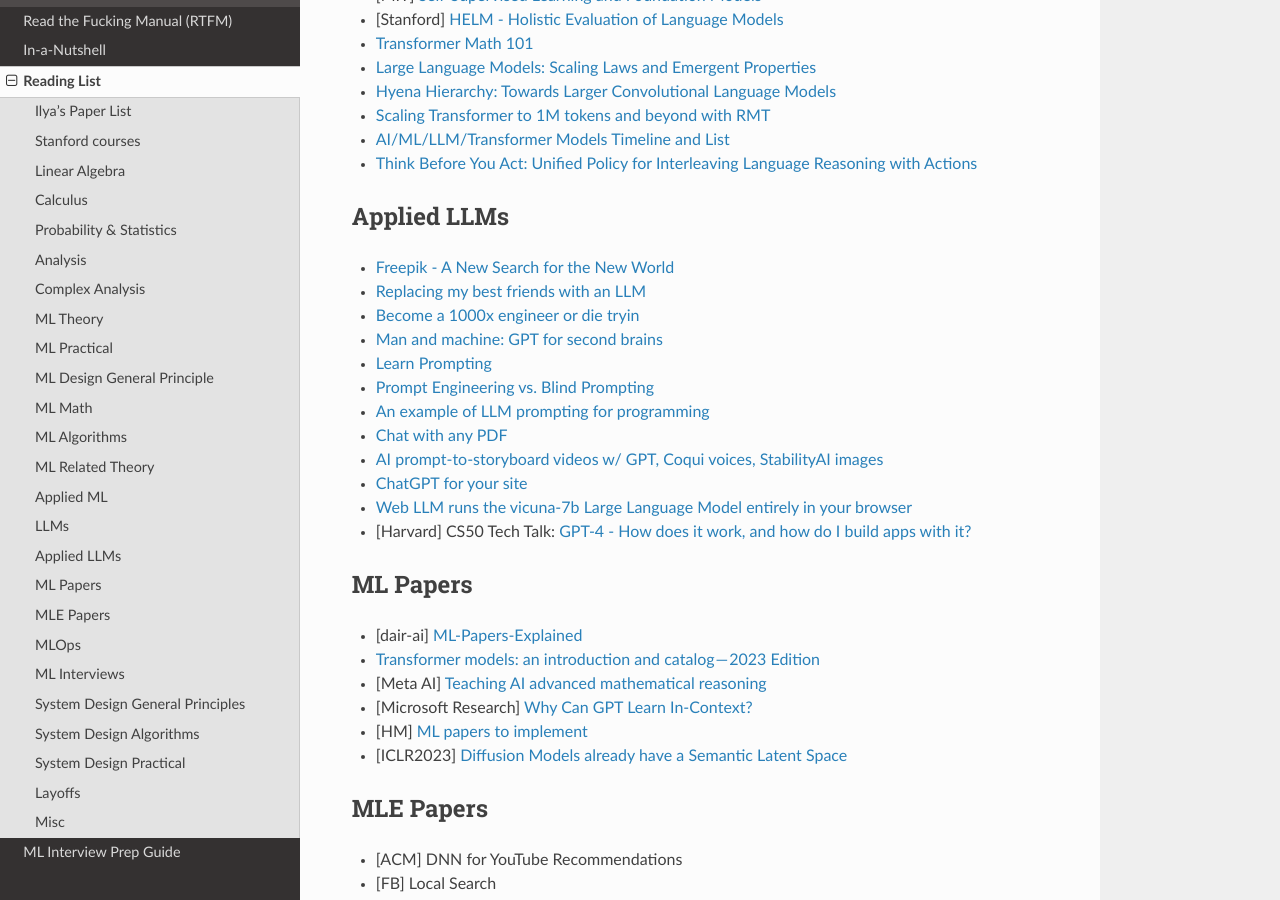
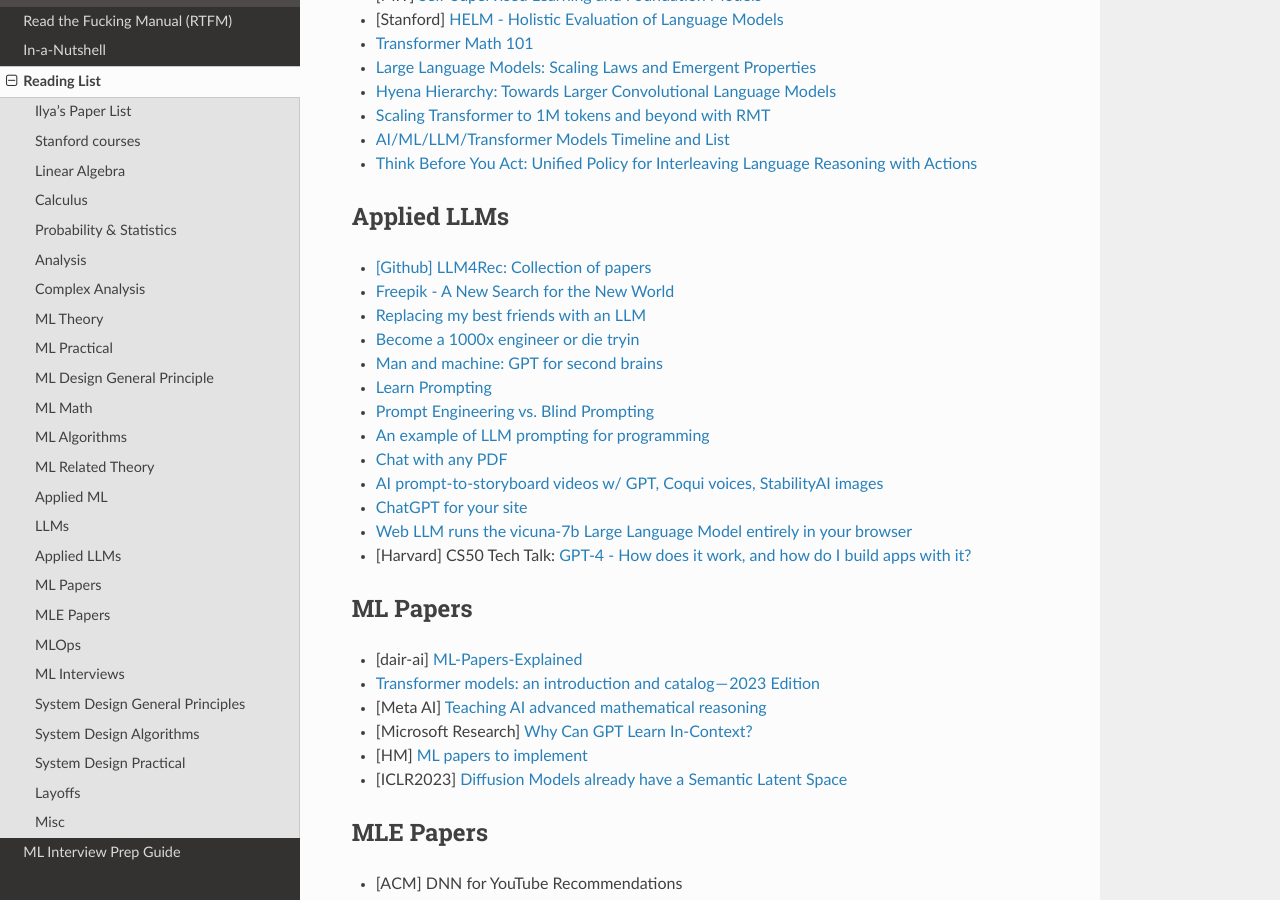
Before and after one commit to uselesstechjunks/leetcode, a Sphinx documentation site: the page built from docs/source/readlist.rst, in a window 1280 px wide and 900 px high, scrolled down 4340 px. Built offline with Sphinx 7.4.7 and the Read the Docs theme 2.0.0, drawn with Linux system fonts in a browser that asks for light colours.

Commit message:
Update readlist.rst (#153)

```diff
--- a/docs/source/readlist.rst
+++ b/docs/source/readlist.rst
@@ -202,6 +202,7 @@ LLMs
 Applied LLMs
 ***********************************
 
+* `[Github] LLM4Rec: Collection of papers <https://github.com/WLiK/LLM4Rec-Awesome-Papers>`_
 * `Freepik - A New Search for the New World <https://www.freepik.com/blog/new-search-new-world/>`_
 * `Replacing my best friends with an LLM <https://www.izzy.co/blogs/robo-boys.html>`_
 * `Become a 1000x engineer or die tryin <https://kadekillary.work/posts/1000x-eng/>`_
@@ -214,7 +215,6 @@ Applied LLMs
 * `ChatGPT for your site <https://letterdrop.com/chatgpt?ref=hn>`_
 * `Web LLM runs the vicuna-7b Large Language Model entirely in your browser <https://simonwillison.net/2023/Apr/16/web-llm/>`_
 * [Harvard] CS50 Tech Talk: `GPT-4 - How does it work, and how do I build apps with it? <https://www.youtube.com/watch?v=vw-KWfKwvTQ>`_
-
 
 ML Papers
 ***********************************
```
